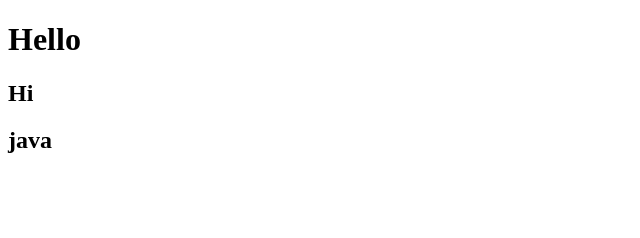
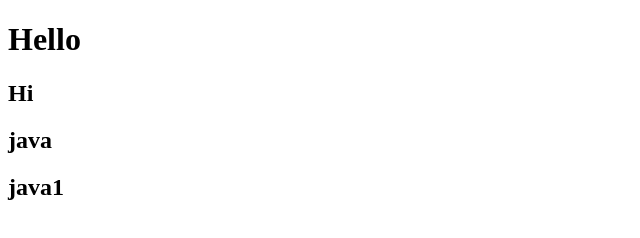
Before and after one commit to Jaya2007/GitFolder, a plain HTML site: page index.html in a window 1280 px wide. Shown: the full height of the page, 0-640 px from the left. Drawn offline with Linux system fonts and the light colour scheme.

Commit message:
test commit

```diff
--- a/index.html
+++ b/index.html
@@ -5,6 +5,7 @@
             <h1>Hello</h1>
             <h2>Hi</h2>
             <h2>java</h2>
+            <h2>java1</h2>
         </body>
     </head>
 </html>
```
